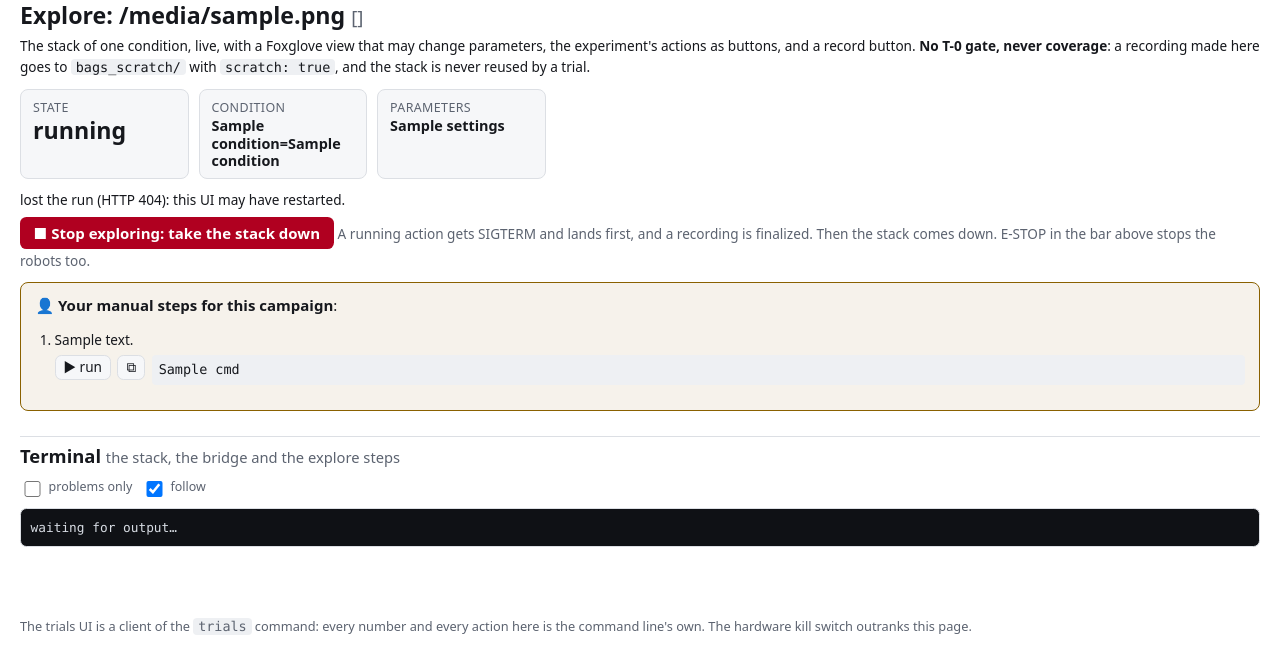
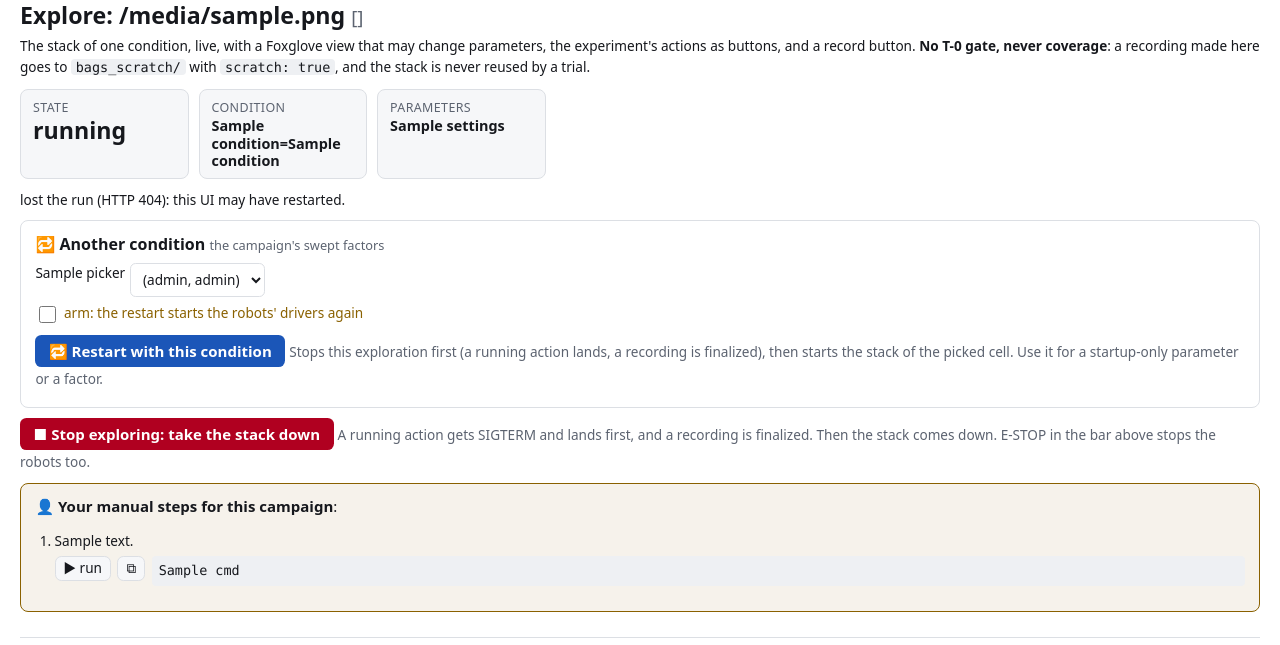
Before and after one commit to Lorite/robofacts, a Flask app: template robofacts/ui/templates/explore.html in a window 1280 px wide. Shown: the part 144-789 px from the top of the page. Run offline with Flask 3, Linux system fonts and the light colour scheme; the template is opened without the code that fills it: most values are stand-ins (such as "Sample title", 1, 10 or a date in 2020); parts of the project's set-up code (start-up, migrations or seed data) failed here and were passed over; some libraries are stand-ins or nearby versions.

Commit message:
feat(explore): restart with another condition from the run page
A picker of the campaign's swept factors on the Explore run page (lab issue
#133). Submitting it stops a live exploration first (its action lands, its
recording is finalized), and the new exploration waits until that stack is
down before it starts the picked cell. From a stopped exploration it starts
a new one at once. Only levels of the campaign are accepted, and hardware
asks for the arm checkbox again.

Co-Authored-By: Claude Opus 5.5 <noreply@anthropic.com>

```diff
--- a/robofacts/ui/app.py
+++ b/robofacts/ui/app.py
@@ -388,7 +388,9 @@ class RunManager:
 
     def start_explore(self, *, experiment: str, campaign, campaign_file: str, label: str,
                       config, root: Path, journal, operator_steps=None,
-                      layouts: Optional[List[str]] = None) -> ActiveRun:
+                      layouts: Optional[List[str]] = None,
+                      picker: Optional[List[Dict[str, Any]]] = None,
+                      after: Optional[ActiveRun] = None) -> ActiveRun:
         """Run explore.run_explore off the request thread, until Stop.
 
         Same single slot as a campaign run: an exploration owns the stack, so a
@@ -403,7 +405,11 @@ class RunManager:
                         explore={"condition": dict(spec.values), "describe": spec.describe(),
                                  "settings": s.describe(), "ready": False,
                                  "actions": [a["name"] for a in s.actions],
-                                 "simulation": s.simulation, "layouts": list(layouts or [])},
+                                 "simulation": s.simulation, "layouts": list(layouts or []),
+                                 # The campaign's swept factors, for "restart with another
+                                 # condition" on the run page (#133).
+                                 "picker": list(picker or []),
+                                 "after": after.run_id if after is not None else ""},
                         controls=ex.ExploreControls())
         with self._lock:
             self._runs[run_id] = run
@@ -436,6 +442,16 @@ class RunManager:
         def worker() -> None:
             import contextlib
             try:
+                if after is not None:
+                    # A restart: the previous exploration's stack must be down first,
+                    # or two stacks would share one graph.
+                    run.append_log(f"[explore] waiting for exploration {after.run_id} to stop")
+                    deadline = time.monotonic() + 300
+                    while after.state in ("running", "aborting"):
+                        if time.monotonic() > deadline:
+                            raise RuntimeError(f"exploration {after.run_id} did not stop in 300 s")
+                        time.sleep(0.5)
+                    run.append_log(f"[explore] exploration {after.run_id} is {after.state}: starting")
                 with contextlib.redirect_stdout(_Tee(sys.stdout, run)):
                     result = ex.run_explore(campaign, config, root, dry_run=False,
                                             stop=run._stop, label=campaign_file,
@@ -1332,15 +1348,49 @@ def create_app(experiments_root: Optional[Path] = None,
                             extra_verify=campaign.verify_steps)
         return redirect(url_for("run_view", run_id=active.run_id))
 
+    def begin_explore(experiment: str, name: str, pin: str, armed: bool,
+                      after: Optional[ActiveRun] = None):
+        """Load the campaign with ``pin`` (the --set path) and start an exploration.
+
+        Shared by the 🔭 Explore buttons and the run page's restart (#133).
+        Returns the new run, or an error response.
+        """
+        crumbs = [(experiment, url_for("experiment_view", experiment=experiment)), (name, None)]
+        try:
+            path = root() / experiment / "campaigns" / f"{name}.yaml"
+            campaign = cs.load_campaign(path, root(), pin.split() if pin else [])
+            base = cs.load_campaign(path, root(), [])
+            config = tr.RunnerConfig.load(experiment, root())
+        except (cs.SpecError, tr.RunnerError) as exc:
+            return error(str(exc), 400, crumbs)
+        settings = ex.settings(config)
+        if not settings.allowed:
+            return error(f"Explore is refused for {experiment}: {settings.reason}.", 400, crumbs)
+        if not config.simulation and not armed:
+            return error("This experiment runs real robots: tick “arm” next to Explore. "
+                         "Explore starts the robots' drivers, without a T-0 gate.", 400, crumbs)
+        if after is None and runs.busy():
+            return error("A campaign or an exploration is already running. Stop it first: "
+                         "two stacks on one graph would fight over every topic.", 409, crumbs)
+        spec = next(campaign.combinations())
+        picker = [{"name": f, "levels": list(levels), "value": spec.values.get(f)}
+                  for f, levels in base.sweep.items() if len(levels) > 1]
+        label = f"{name} [explore{' ' + pin if pin else ''}]"
+        return runs.start_explore(experiment=experiment, campaign=campaign, campaign_file=name,
+                                  label=label, config=config, root=root(), journal=journal,
+                                  operator_steps=annotate_steps(campaign.operator_steps),
+                                  layouts=cache.get(experiment).layouts, picker=picker,
+                                  after=after)
+
     @app.route("/explore", methods=["POST"])
     @requires_auth
     def explore():
         """Bring up one campaign condition with a Foxglove view that may change parameters.
 
         A client of explore.run_explore, like /run is of the runner: the picked
-        cell goes through the same `--set` path. No gate, no recorder, no
-        action. On hardware it needs the arm checkbox, like EXECUTE, because it
-        starts the robots' drivers.
+        cell goes through the same `--set` path. No gate, no trial action. On
+        hardware it needs the arm checkbox, like EXECUTE, because it starts the
+        robots' drivers.
         """
         experiment = request.form.get("experiment", "")
         if not known_experiment(experiment):
@@ -1350,28 +1400,43 @@ def create_app(experiments_root: Optional[Path] = None,
         if not name:
             return error(f"{experiment} declares no campaign that loads, so there is no "
                          f"condition to explore.", 400)
-        crumbs = [(experiment, url_for("experiment_view", experiment=experiment)), (name, None)]
-        pin = request.form.get("pin", "").strip()
-        try:
-            campaign = cs.load_campaign(root() / experiment / "campaigns" / f"{name}.yaml", root(),
-                                        pin.split() if pin else [])
-            config = tr.RunnerConfig.load(experiment, root())
-        except (cs.SpecError, tr.RunnerError) as exc:
-            return error(str(exc), 400, crumbs)
-        settings = ex.settings(config)
-        if not settings.allowed:
-            return error(f"Explore is refused for {experiment}: {settings.reason}.", 400, crumbs)
-        if not config.simulation and request.form.get("explore_confirm") != "yes":
-            return error("This experiment runs real robots: tick “arm” next to Explore. "
-                         "Explore starts the robots' drivers, without a T-0 gate.", 400, crumbs)
-        if runs.busy():
-            return error("A campaign or an exploration is already running. Stop it first: "
-                         "two stacks on one graph would fight over every topic.", 409, crumbs)
-        label = f"{name} [explore{' ' + pin if pin else ''}]"
-        active = runs.start_explore(experiment=experiment, campaign=campaign, campaign_file=name,
-                                    label=label, config=config, root=root(), journal=journal,
-                                    operator_steps=annotate_steps(campaign.operator_steps),
-                                    layouts=data.layouts)
+        active = begin_explore(experiment, name, request.form.get("pin", "").strip(),
+                               request.form.get("explore_confirm") == "yes")
+        if not isinstance(active, ActiveRun):
+            return active
+        return redirect(url_for("run_view", run_id=active.run_id))
+
+    @app.route("/run/<run_id>/explore_restart", methods=["POST"])
+    @requires_auth
+    def explore_restart(run_id: str):
+        """Explore another condition of the same campaign from the run page (#133).
+
+        The form carries one ``f_<factor>`` per swept factor. A live exploration
+        is stopped first (its action lands, its recording is finalized), and the
+        new one waits until that stack is down. A stopped one simply starts again.
+        """
+        old = runs.get(run_id)
+        if old is None or old.kind != "explore":
+            return error(f"No exploration {run_id}", 404)
+        allowed = {p["name"]: [str(v) for v in p["levels"]] for p in old.explore.get("picker", [])}
+        pins = []
+        for name, levels in allowed.items():
+            value = request.form.get(f"f_{name}", "")
+            if value not in levels:
+                return error(f"{name}={value!r} is not a level of this campaign ({', '.join(levels)})", 400)
+            pins.append(f"{name}={value}")
+        live = old.state in ("running", "aborting")
+        if not live and runs.busy():
+            return error("A campaign or an exploration is already running. Stop it first.", 409)
+        if live:
+            runs.abort(old.run_id)
+            journal.add("explore-restart", f"{old.experiment}/{old.campaign_file}: {run_id} stopped "
+                                           f"for {' '.join(pins)}")
+        active = begin_explore(old.experiment, old.campaign_file, " ".join(pins),
+                               request.form.get("explore_confirm") == "yes",
+                               after=old if live else None)
+        if not isinstance(active, ActiveRun):
+            return active
         return redirect(url_for("run_view", run_id=active.run_id))
 
     @app.route("/run/<run_id>/explore/<op>", methods=["POST"])
--- a/robofacts/ui/templates/explore.html
+++ b/robofacts/ui/templates/explore.html
@@ -63,6 +63,17 @@
     <ul id="notes" class="small"></ul>
   </div>
 </div>
+
+{% if run.explore.picker %}
+<form method="post" action="{{ url_for('explore_restart', run_id=run.run_id) }}" class="panel" id="restartpanel">
+  <h3>🔁 Another condition <small class="muted">the campaign's swept factors</small></h3>
+  <p class="small">{% for f in run.explore.picker %}<label style="flex-direction:row;gap:.3rem;display:inline-flex;margin-right:.8rem">{{ f.name }}
+    <select name="f_{{ f.name }}">{% for l in f.levels %}<option value="{{ l }}" {{ 'selected' if l|string == f.value|string }}>{{ l }}{{ ' (now)' if l|string == f.value|string }}</option>{% endfor %}</select></label>{% endfor %}</p>
+  {% if not run.explore.simulation %}<p class="small warn"><label style="flex-direction:row;gap:.3rem;display:inline-flex"><input type="checkbox" name="explore_confirm" value="yes"> arm: the restart starts the robots' drivers again</label></p>{% endif %}
+  <p><button type="submit" class="btn-primary" id="restartbtn">🔁 Restart with this condition</button>
+    <span class="small muted" id="restarthint">Stops this exploration first (a running action lands, a recording is finalized), then starts the stack of the picked cell. Use it for a startup-only parameter or a factor.</span></p>
+</form>
+{% endif %}
 
 <div id="livechanges" style="display:none">
   <h2>Parameters changed <small>live, from the parameter log</small></h2>
@@ -253,6 +264,9 @@ async function refresh() {
   const phase = document.getElementById('phase');
   const running = d.state === 'running' || d.state === 'aborting';
   if (d.awaiting_kind) phase.textContent = 'paused before the launch: confirm the operator steps.';
+  else if (d.state === 'running' && !x.ready && x.after && (d.log || []).some(e => e.text.startsWith('[explore] waiting for exploration'))
+           && !(d.log || []).some(e => e.text.includes(' is finished: starting') || e.text.includes(' is error: starting') || e.text.includes(' is aborted: starting')))
+    phase.textContent = 'waiting for the previous exploration to stop (its action lands, its recording is finalized)…';
   else if (d.state === 'running' && !x.ready) phase.textContent = 'bringing the stack up: setup steps → parameter log → stack → settle → aux launches → bridge → viewers…';
   else if (d.state === 'running') phase.textContent = 'live. The stack stays up until you stop it.';
   else if (d.state === 'aborting') phase.textContent = 'stopping: viewers, bridge, aux launches, stack, parameter log…';
@@ -268,6 +282,14 @@ async function refresh() {
     document.getElementById('tunnelcmd').textContent = x.tunnel || '';
     document.getElementById('tunnelcopy').dataset.copy = x.tunnel || '';
     if (running) autoOpen(x);
+  }
+  const rb = document.getElementById('restartbtn');
+  if (rb) {
+    rb.textContent = running ? '🔁 Restart with this condition' : '🔁 Explore again with this condition';
+    rb.disabled = d.state === 'aborting';
+    document.getElementById('restarthint').textContent = running
+      ? 'Stops this exploration first (a running action lands, a recording is finalized), then starts the stack of the picked cell. Use it for a startup-only parameter or a factor.'
+      : 'Starts a new exploration of the picked cell.';
   }
   if (!running) {
     const f = document.getElementById('stopform'); if (f) f.remove();
```
Also changed, not shown: test/test_experiments_ui.py (+49 -0 lines).
